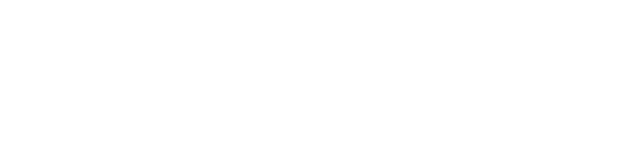
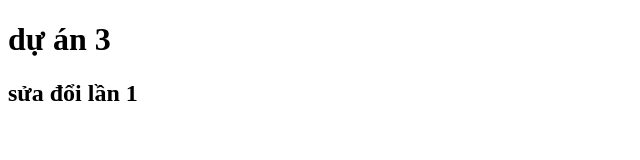
Before and after one commit to dinhbathang29/duan3, a plain HTML site: page index.html in a window 1280 px wide. Shown: the whole page, without its empty margins (0-640 px from the left). Drawn offline with Linux system fonts and the light colour scheme.

Commit message:
sửa đổi lần 1

```diff
--- a/index.html
+++ b/index.html
@@ -6,6 +6,8 @@
     <title>duan3</title>
 </head>
 <body>
+    <h1>dự án 3</h1>
+    <h2>sửa đổi lần 1</h2>
 
 </body>
 </html>
```
